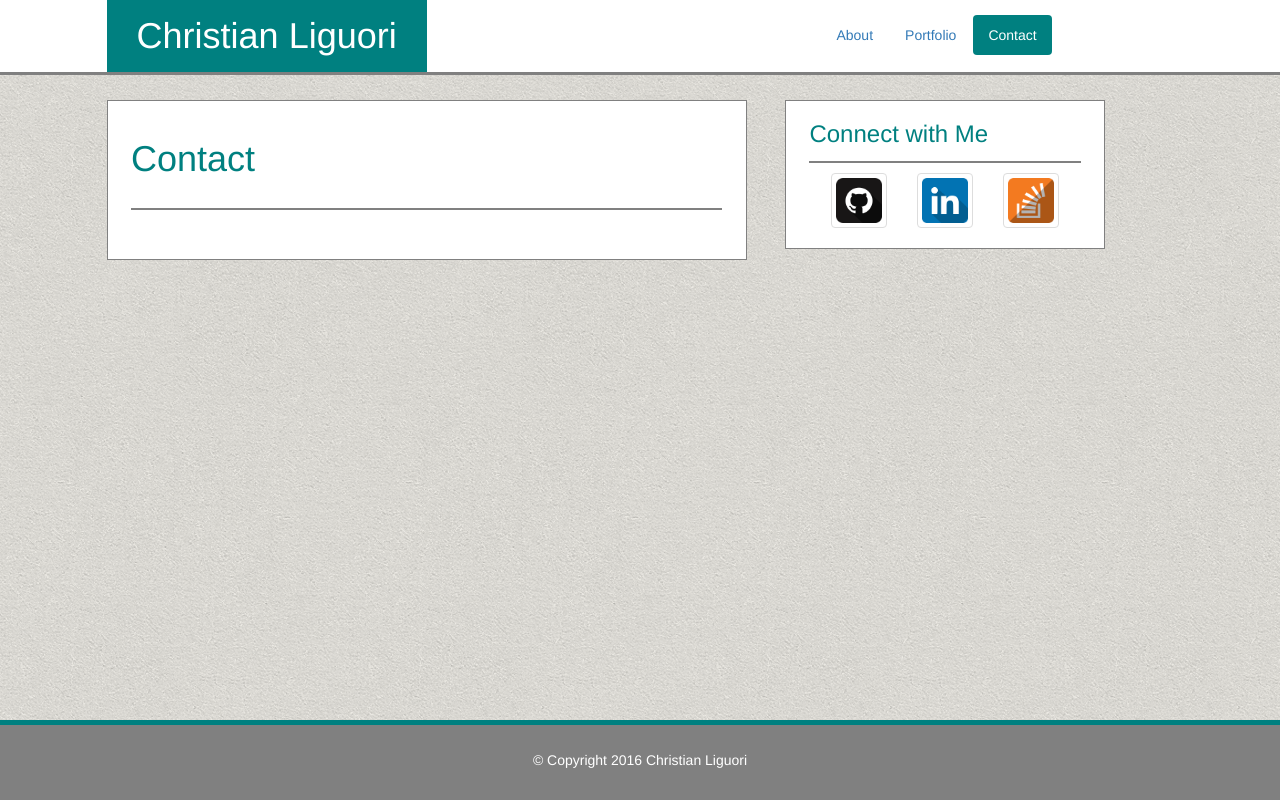
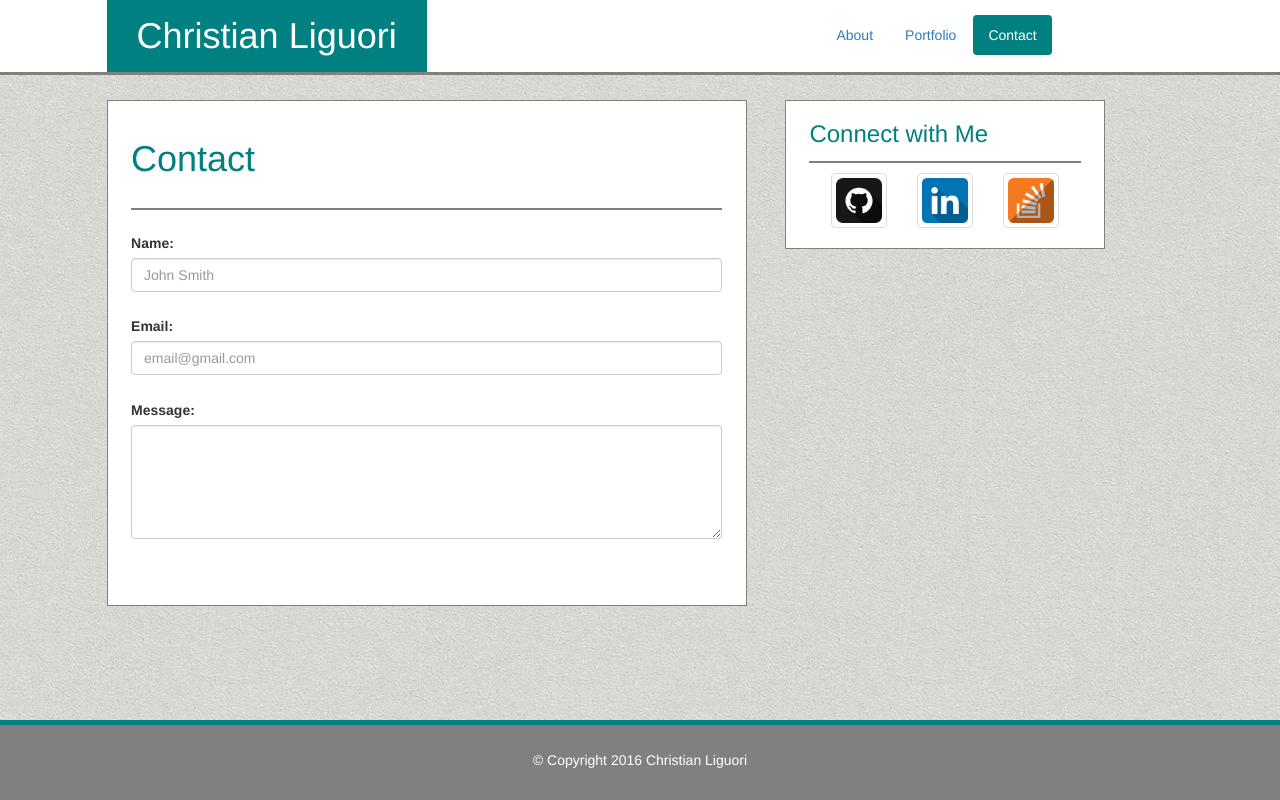
Before and after one commit to cl2112/Bootstrap-Portfolio, a PHP site: page /contact.html in a window 1280 px wide. Run offline with PHP 8.4, Linux system fonts and the light colour scheme.

Commit message:
finished all the pages at large screen size.

```diff
--- a/contact.html
+++ b/contact.html
@@ -30,7 +30,22 @@
 					<h1>Contact</h1>
 				</div>
 				<div class="row mainBio">
-
+					<div class="row">
+						<div class="col-lg-12 contactContent">
+							<label for="contactName">Name:</label>
+							<input type="text" class="form-control" placeholder="John Smith" name="contactName">
+						</div>
+						<div class="col-lg-12 contactContent">
+							<label for="contactEmail">Email:</label>
+							<input type="text" class="form-control" placeholder="email@gmail.com" name="contactEmail">
+						</div>
+						<div class="col-lg-12 contactContent">
+							<div class="form-group">
+								<label for="contactMessage">Message:</label>
+								<textarea class="form-control" rows="5" name="contactMessage"></textarea>
+							</div>
+						</div>
+					</div>
 				</div>
 			</div>
 			<div class="col-lg-3 connectClass">
--- a/style.css
+++ b/style.css
@@ -98,3 +98,6 @@ body {
     background-color: #4aaaa5;
     text-align: center;
 }
+.contactContent {
+	margin: 2% 0;
+}
```
